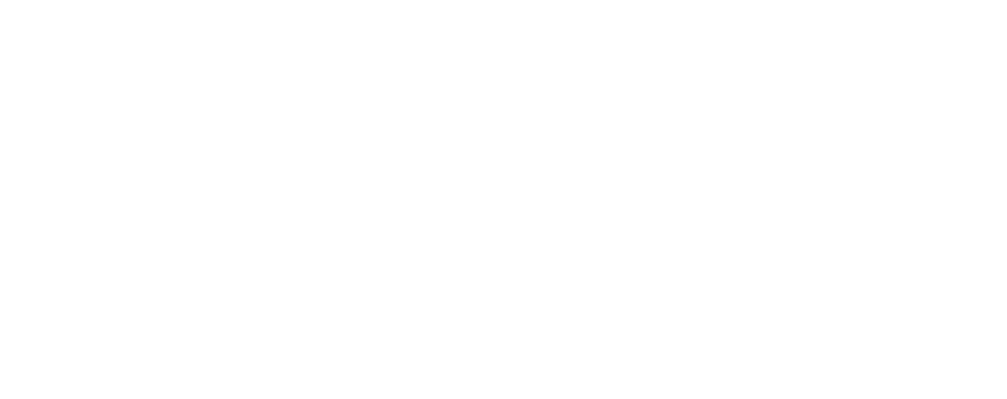
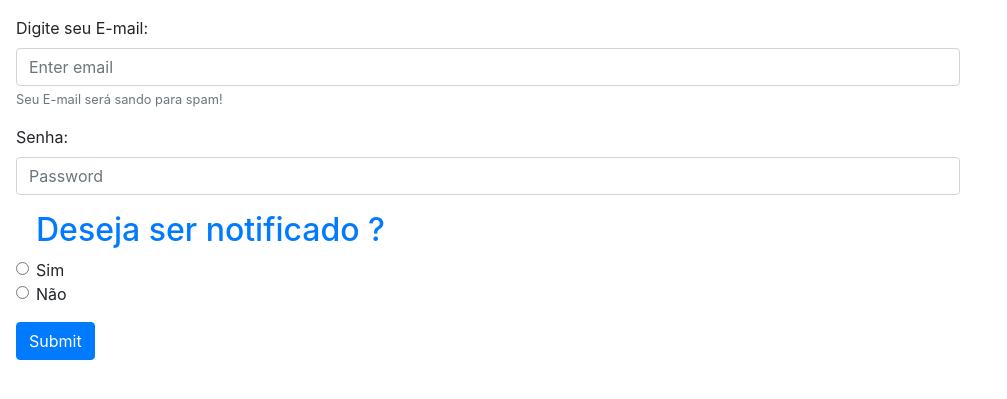
Before and after one commit to JulioFrontEnd/PHP-Itego, a PHP site: page /contato.php in a window 1280 px wide. Before the commit the part shown is empty. Shown: the top 399 px of the page, without its empty margins (0-1007 px from the left). Run offline with PHP 8.4, Linux system fonts and the light colour scheme.

Commit message:
Atualizar

```diff
--- a/contato.php
+++ b/contato.php
@@ -4,8 +4,33 @@
 	titleMenu($title);
 ?>
 
+<div class="m-2 w-75">
+<form action="<?= DOMINIO ?>/respContato.php" class="p-2" method="post">
 
+  <div class="form-group">
+    <label for="email">Digite seu E-mail: </label>
+    <input type="email" name="email" class="form-control" id="email" aria-describedby="emailHelp" placeholder="Enter email">
+    <small id="emailHelp" class="form-text text-muted">Seu E-mail será sando para spam!</small>
+  </div>
 
+  <div class="form-group">
+    <label for="senha">Senha: </label>
+    <input type="password" name="senha" class="form-control" id="senha" placeholder="Password">
+  </div>
+
+  <div class="form-group form-check">
+  	<h2 class="text-primary">Deseja ser notificado ?</h2>
+    <input type="radio" class="form-check-input" id="checkYes" name="notification" value="sim">
+    <label class="form-check-label" for="checkYes">Sim</label><br>
+    <input type="radio" class="form-check-input" id="checkNo" name="notification" value="não">
+    <label class="form-check-label" for="checkNo">Não</label>
+
+  </div>
+
+  <button type="submit" class="btn btn-primary">Submit</button>
+
+</form>
+</div>
 
 <?php
 	require_once "footer.php";
```
